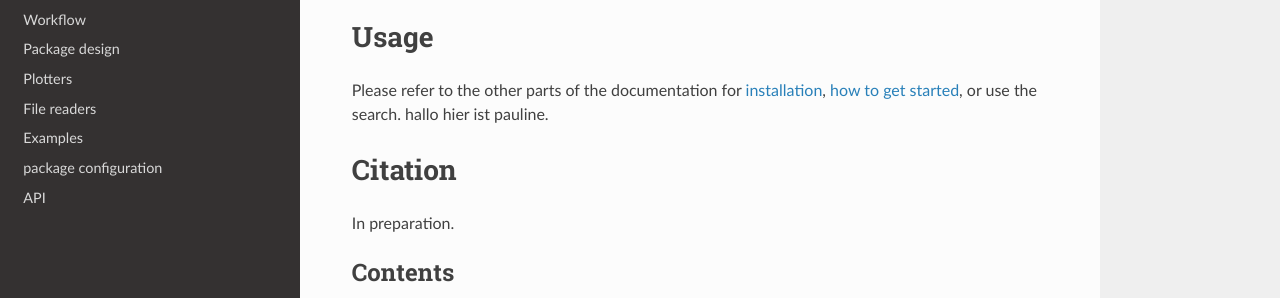
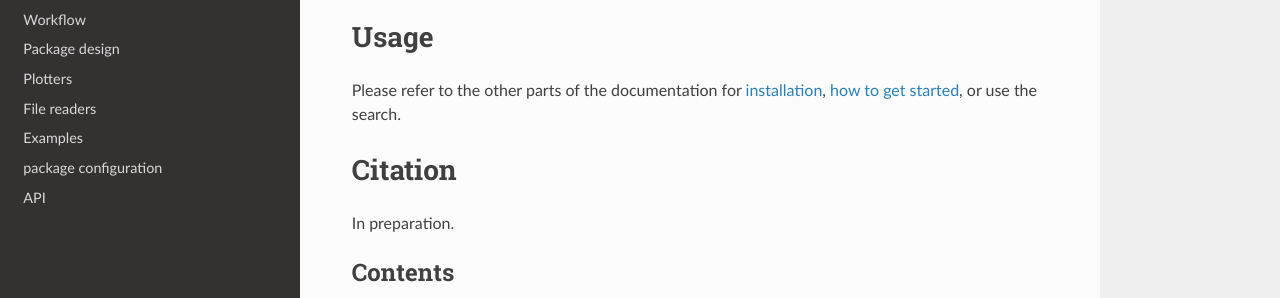
Before and after one commit to siheming/mspypeline, a Sphinx documentation site: the page built from doc/source/index.rst, in a window 1280 px wide and 900 px high. Shown: the part 191-489 px from the top of the window. Built offline with Sphinx 7.4.7 and the Read the Docs theme 2.0.0, drawn with Linux system fonts in a browser that asks for light colours.

```diff
--- a/doc/source/index.rst
+++ b/doc/source/index.rst
@@ -12,7 +12,7 @@
 Usage
 =====
 Please refer to the other parts of the documentation for :ref:`installation <installation>`,
-:ref:`how to get started <get-started>`, or use the search. hallo hier ist pauline.
+:ref:`how to get started <get-started>`, or use the search.
 
 
 Citation
```
